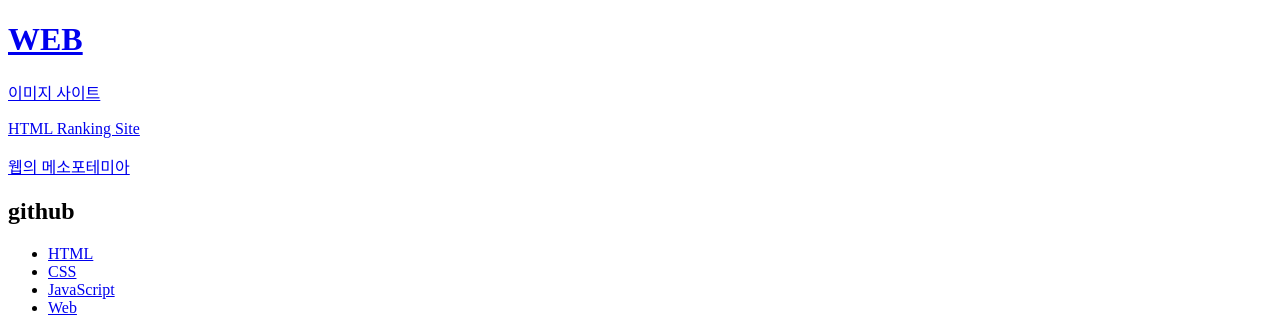
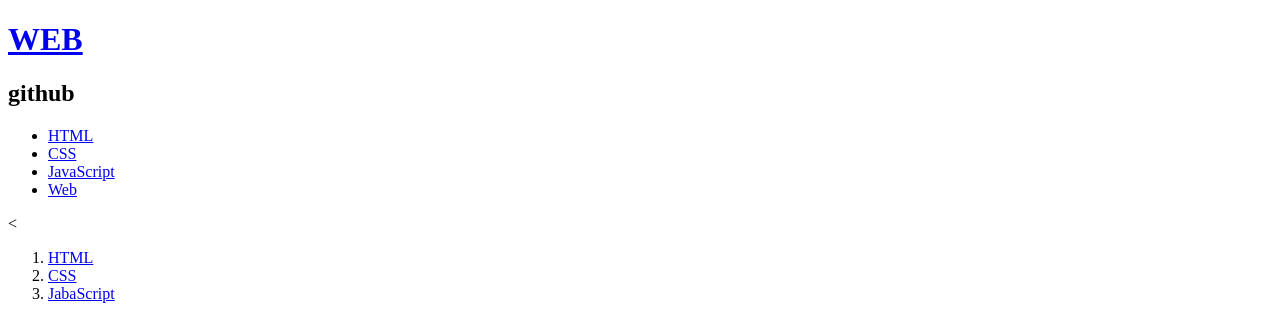
Before and after one commit to jhgoohg/my-first-web-site, a plain HTML site: page index.html in a window 1280 px wide. Shown: the top 320 px of the page. Drawn offline with Linux system fonts and the light colour scheme; a script that the page names is missing.

Commit message:
Add files via upload

```diff
--- a/index.html
+++ b/index.html
@@ -15,9 +15,6 @@
 </head>
 <body>
   <h1><a href="index.html">WEB</a></h1>
-  <p><a href="unsplash.com">이미지 사이트</a></p>
-  <p><a href="https://advancedwebranking.com/html/">HTML Ranking Site</a></p>
-  <p><a href="http://info.cren.ch">웹의 메소포테미아</a></p>
 <h2>github</h2>
   <ul>
     <li><a href="https://github.com/jhgoohg/my-first-web-site/blob/main/1.html">HTML</a></li>
```
